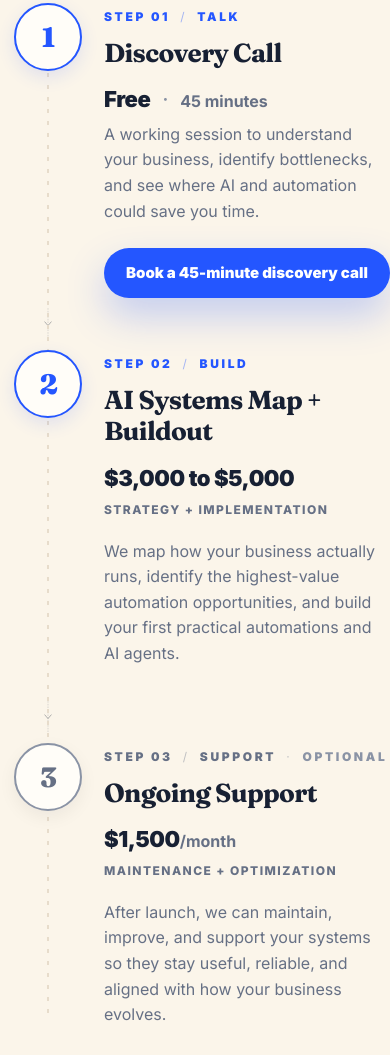
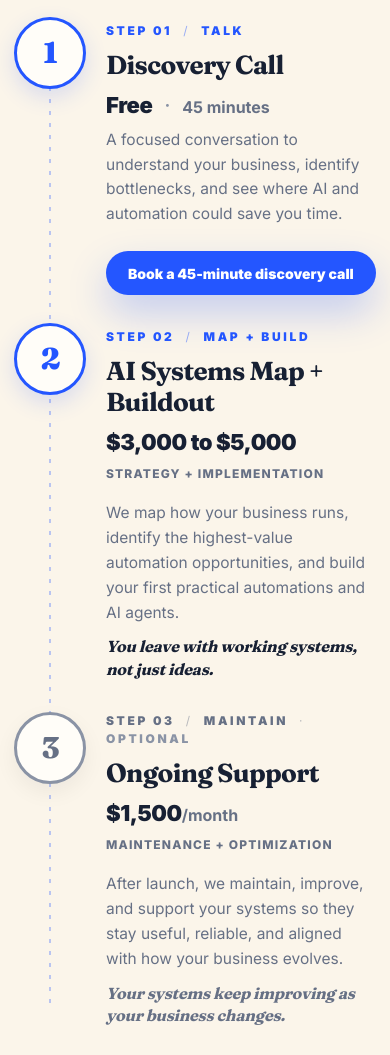
Before and after one commit to GoHomeBig/thepracticalaico, a plain HTML site: page index.html in a window 390 px wide. Shown: the part 5166-6221 px from the top of the page. Drawn offline with Linux system fonts and the light colour scheme.

Commit message:
Refine roadmap journey: continuous route, stronger arrows, outcome lines
- Replace per-gap connector boxes with a single continuous dashed
  route line that runs behind the three milestone nodes
- Promote chevron arrows to brand blue with full opacity, sized larger
  so the direction of travel reads at a glance
- Restructure step content: phase label, title, price, support line,
  left-aligned body block, italic outcome line
- Add outcome lines to Steps 2 and 3
- Apply final copy: STEP 01 / TALK, STEP 02 / MAP + BUILD,
  STEP 03 / MAINTAIN
- Shrink the Step 1 CTA so it does not visually dominate
- Mobile: compact vertical timeline with a continuous vertical route
  line behind the nodes, row layout per step

```diff
--- a/index.html
+++ b/index.html
@@ -2049,40 +2049,67 @@
     }
 
     /* Pricing journey (3 steps) */
-    /* Pricing → Journey: numbered milestone nodes connected by a route */
+    /* Pricing → Journey: continuous route with milestone nodes */
     .roadmap {
-      display: grid;
-      grid-template-columns: 1fr auto 1fr auto 1fr;
-      align-items: start;
+      position: relative;
+      display: grid;
+      grid-template-columns: repeat(3, 1fr);
       gap: 0;
-      margin: 28px 0 0;
+      margin: 32px 0 0;
+      padding-top: 8px;
+    }
+
+    /* Continuous dashed route running across the section behind the nodes */
+    .roadmap-line {
+      position: absolute;
+      top: 44px; /* aligns with node center (8px padding + 36px node radius) */
+      left: 16.667%;
+      right: 16.667%;
+      height: 2px;
+      background-image: repeating-linear-gradient(to right, rgba(36, 86, 255, 0.30) 0 8px, transparent 8px 16px);
+      z-index: 1;
+    }
+
+    /* Brand chevron arrows on the route between nodes */
+    .roadmap-arrow {
+      position: absolute;
+      top: 28px; /* center vertically with the line (44 - 16 = 28) */
+      width: 36px;
+      height: 36px;
+      display: flex;
+      align-items: center;
+      justify-content: center;
+      color: var(--blue);
+      z-index: 2;
+      pointer-events: none;
+    }
+    .roadmap-arrow-1 { left: 33.333%; transform: translateX(-50%); }
+    .roadmap-arrow-2 { left: 66.667%; transform: translateX(-50%); }
+    .roadmap-arrow svg { width: 32px; height: auto; display: block; }
+
+    /* Steps */
+    .roadmap-step {
       position: relative;
-    }
-    .roadmap-step {
+      z-index: 3;
       display: flex;
       flex-direction: column;
       align-items: center;
-      text-align: center;
-      padding: 0 18px;
-      position: relative;
-      z-index: 2;
+      padding: 0 22px;
     }
     .step-node {
-      width: 68px;
-      height: 68px;
+      width: 72px;
+      height: 72px;
       border-radius: 999px;
       background: var(--paper);
-      border: 2px solid var(--blue);
+      border: 3px solid var(--blue);
       display: grid;
       place-items: center;
-      margin-bottom: 26px;
-      box-shadow: 0 6px 18px rgba(36, 86, 255, 0.12);
-      position: relative;
-      z-index: 3;
+      margin-bottom: 28px;
+      box-shadow: 0 8px 22px rgba(36, 86, 255, 0.16);
     }
     .step-node-num {
       font-family: Fraunces, Georgia, serif;
-      font-size: 28px;
+      font-size: 30px;
       font-weight: 800;
       color: var(--blue);
       letter-spacing: -0.04em;
@@ -2090,13 +2117,14 @@
     }
     .step-node-optional {
       border-color: var(--muted-2);
-      box-shadow: 0 6px 18px rgba(17, 24, 39, 0.06);
+      box-shadow: 0 8px 22px rgba(17, 24, 39, 0.06);
     }
     .step-node-optional .step-node-num { color: var(--muted); }
 
     .step-content {
       width: 100%;
       max-width: 320px;
+      text-align: center;
     }
     .step-phase {
       display: inline-block;
@@ -2105,10 +2133,10 @@
       color: var(--blue);
       text-transform: uppercase;
       letter-spacing: 0.22em;
-      margin-bottom: 12px;
+      margin-bottom: 14px;
     }
     .roadmap-step-optional .step-phase { color: var(--muted); }
-    .step-phase-sep { opacity: 0.4; margin: 0 5px; font-weight: 400; }
+    .step-phase-sep { opacity: 0.45; margin: 0 6px; font-weight: 400; }
     .step-phase-tag { color: var(--muted-2); }
 
     .roadmap-step h3 {
@@ -2116,7 +2144,7 @@
       font-size: 26px;
       letter-spacing: -0.025em;
       color: var(--charcoal);
-      margin: 0 0 14px;
+      margin: 0 0 12px;
       line-height: 1.2;
     }
     .step-price {
@@ -2128,87 +2156,86 @@
     }
     .step-dot { color: var(--muted-2); margin: 0 8px; font-weight: 400; }
     .step-price-meta { font-size: 16px; font-weight: 700; color: var(--muted); letter-spacing: 0; }
-
     .step-support {
       font-size: 12px;
       font-weight: 800;
       color: var(--muted);
       text-transform: uppercase;
-      letter-spacing: 0.12em;
-      margin-bottom: 20px;
-    }
-    .roadmap-step p {
+      letter-spacing: 0.10em;
+      margin-bottom: 18px;
+    }
+
+    /* Body block: left-aligned text, centered as a block to reduce centered-paragraph feel */
+    .step-body {
+      font-size: 15.5px;
       color: var(--muted);
-      margin: 0 0 24px;
       line-height: 1.6;
-      max-width: 32ch;
-    }
+      margin: 0 auto 12px;
+      max-width: 30ch;
+      text-align: left;
+    }
+    .step-outcome {
+      font-family: Fraunces, Georgia, serif;
+      font-style: italic;
+      font-size: 16px;
+      color: var(--charcoal);
+      line-height: 1.4;
+      letter-spacing: -0.015em;
+      margin: 0 auto 4px;
+      max-width: 30ch;
+      text-align: left;
+    }
+    .roadmap-step-optional .step-outcome { color: var(--muted); }
+
+    /* Slightly more compact CTA inside the journey */
     .roadmap-step .button {
-      align-self: center;
-    }
-
-    /* Connector: dashed line with brand chevron at midpoint */
-    .roadmap-connector {
-      display: flex;
-      align-items: flex-start;
-      justify-content: center;
-      padding-top: 14px; /* arrow lands at node center (≈ 34px) */
-      min-width: 90px;
-      width: 90px;
-      color: var(--charcoal);
-      align-self: stretch;
-    }
-    .connector-svg {
-      width: 100%;
-      height: auto;
-      max-width: 86px;
-      opacity: 0.55;
-    }
-
-    /* Mobile: vertical timeline */
+      margin-top: 18px;
+      min-height: 44px;
+      padding: 0 22px;
+      font-size: 14px;
+    }
+
+    /* Mobile: compact vertical timeline */
     @media (max-width: 900px) {
       .roadmap {
         grid-template-columns: 1fr;
-        margin-top: 18px;
-      }
-      /* Continuous vertical route behind the nodes */
+        gap: 0;
+        margin-top: 22px;
+        padding-top: 0;
+      }
+      .roadmap-line, .roadmap-arrow { display: none; }
+
+      /* Vertical route running behind the nodes */
       .roadmap::before {
         content: "";
         position: absolute;
-        top: 34px;
-        bottom: 34px;
-        left: 33px;
+        top: 36px;
+        bottom: 36px;
+        left: 35px;
         width: 2px;
-        background: repeating-linear-gradient(to bottom, var(--line) 0 4px, transparent 4px 12px);
+        background-image: repeating-linear-gradient(to bottom, rgba(36, 86, 255, 0.30) 0 4px, transparent 4px 12px);
         z-index: 1;
       }
+
       .roadmap-step {
         flex-direction: row;
         align-items: flex-start;
         text-align: left;
-        padding: 0;
-        gap: 22px;
+        gap: 20px;
+        padding: 14px 0;
       }
       .step-node {
         margin-bottom: 0;
         flex-shrink: 0;
-      }
-      .step-content { max-width: none; }
-      .roadmap-step p { max-width: none; }
-      .roadmap-step .button { align-self: flex-start; }
-      .roadmap-connector {
-        width: 100%;
-        min-width: 0;
-        height: 52px;
-        padding: 0 0 0 18px;
-        justify-content: flex-start;
-        align-items: center;
-      }
-      .connector-svg {
-        max-width: 32px;
-        transform: rotate(90deg);
-        opacity: 0.5;
-      }
+        width: 72px;
+        height: 72px;
+      }
+      .step-content { max-width: none; text-align: left; }
+      .step-phase { margin-bottom: 10px; }
+      .roadmap-step h3 { margin-bottom: 8px; }
+      .step-body { max-width: none; margin: 0 0 10px; }
+      .step-outcome { max-width: none; margin: 0 0 4px; }
+      .roadmap-step .button { align-self: flex-start; margin-top: 14px; }
     }
   </style>
 </head>
@@ -2363,54 +2390,50 @@
           <div class="section-head centered">
             <div class="kicker">How we work together</div>
             <h2>A simple path to practical AI.</h2>
-            <p class="lede">We start with a conversation, map how your business actually works, build the first systems, and support them over time if needed.</p>
+            <p class="lede">We start with a conversation, map how your business actually works, build the first useful systems, and support them over time if needed.</p>
           </div>
 
           <div class="roadmap" aria-label="Three-step engagement journey">
+            <div class="roadmap-line" aria-hidden="true"></div>
+            <div class="roadmap-arrow roadmap-arrow-1" aria-hidden="true"><svg viewBox="0 0 40 40" xmlns="http://www.w3.org/2000/svg" fill="none" aria-hidden="true">
+              <path d="M14 10 L26 20 L14 30" stroke="currentColor" stroke-width="3.5" stroke-linecap="round" stroke-linejoin="round"/>
+            </svg></div>
+            <div class="roadmap-arrow roadmap-arrow-2" aria-hidden="true"><svg viewBox="0 0 40 40" xmlns="http://www.w3.org/2000/svg" fill="none" aria-hidden="true">
+              <path d="M14 10 L26 20 L14 30" stroke="currentColor" stroke-width="3.5" stroke-linecap="round" stroke-linejoin="round"/>
+            </svg></div>
+
             <article class="roadmap-step">
               <div class="step-node" aria-hidden="true"><span class="step-node-num">1</span></div>
               <div class="step-content">
                 <div class="step-phase">Step 01 <span class="step-phase-sep">/</span> Talk</div>
                 <h3>Discovery Call</h3>
                 <div class="step-price">Free <span class="step-dot">&middot;</span> <span class="step-price-meta">45 minutes</span></div>
-                <p>A working session to understand your business, identify bottlenecks, and see where AI and automation could save you time.</p>
+                <p class="step-body">A focused conversation to understand your business, identify bottlenecks, and see where AI and automation could save you time.</p>
                 <a class="button button-primary" href="https://calendar.app.google/SnmSbP7hZCprCZ9B7" target="_blank" rel="noopener">Book a 45-minute discovery call</a>
               </div>
             </article>
 
-            <div class="roadmap-connector" aria-hidden="true">
-              <svg class="connector-svg" viewBox="0 0 120 60" preserveAspectRatio="xMidYMid meet" aria-hidden="true">
-                <line x1="2" y1="30" x2="118" y2="30" stroke="currentColor" stroke-width="2" stroke-dasharray="3 7" stroke-linecap="round" opacity="0.55"/>
-                <path d="M52 18 L66 30 L52 42" stroke="currentColor" stroke-width="2.5" stroke-linecap="round" stroke-linejoin="round" fill="none"/>
-              </svg>
-            </div>
-
             <article class="roadmap-step">
               <div class="step-node" aria-hidden="true"><span class="step-node-num">2</span></div>
               <div class="step-content">
-                <div class="step-phase">Step 02 <span class="step-phase-sep">/</span> Build</div>
+                <div class="step-phase">Step 02 <span class="step-phase-sep">/</span> Map + Build</div>
                 <h3>AI Systems Map + Buildout</h3>
                 <div class="step-price">$3,000 to $5,000</div>
                 <div class="step-support">Strategy + implementation</div>
-                <p>We map how your business actually runs, identify the highest-value automation opportunities, and build your first practical automations and AI agents.</p>
+                <p class="step-body">We map how your business runs, identify the highest-value automation opportunities, and build your first practical automations and AI agents.</p>
+                <p class="step-outcome">You leave with working systems, not just ideas.</p>
               </div>
             </article>
-
-            <div class="roadmap-connector" aria-hidden="true">
-              <svg class="connector-svg" viewBox="0 0 120 60" preserveAspectRatio="xMidYMid meet" aria-hidden="true">
-                <line x1="2" y1="30" x2="118" y2="30" stroke="currentColor" stroke-width="2" stroke-dasharray="3 7" stroke-linecap="round" opacity="0.55"/>
-                <path d="M52 18 L66 30 L52 42" stroke="currentColor" stroke-width="2.5" stroke-linecap="round" stroke-linejoin="round" fill="none"/>
-              </svg>
-            </div>
 
             <article class="roadmap-step roadmap-step-optional">
               <div class="step-node step-node-optional" aria-hidden="true"><span class="step-node-num">3</span></div>
               <div class="step-content">
-                <div class="step-phase">Step 03 <span class="step-phase-sep">/</span> Support <span class="step-phase-sep">&middot;</span> <span class="step-phase-tag">Optional</span></div>
+                <div class="step-phase">Step 03 <span class="step-phase-sep">/</span> Maintain <span class="step-phase-sep">&middot;</span> <span class="step-phase-tag">Optional</span></div>
                 <h3>Ongoing Support</h3>
                 <div class="step-price">$1,500<span class="step-price-meta">/month</span></div>
                 <div class="step-support">Maintenance + optimization</div>
-                <p>After launch, we can maintain, improve, and support your systems so they stay useful, reliable, and aligned with how your business evolves.</p>
+                <p class="step-body">After launch, we maintain, improve, and support your systems so they stay useful, reliable, and aligned with how your business evolves.</p>
+                <p class="step-outcome">Your systems keep improving as your business changes.</p>
               </div>
             </article>
           </div>
```
